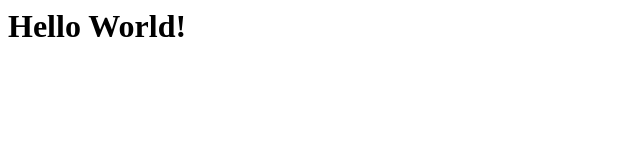
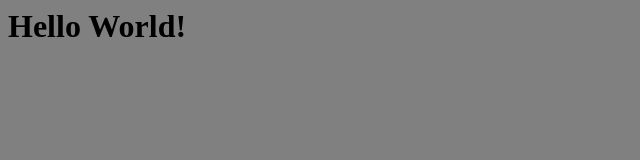
Before and after one commit to JedDrexler/JedDrexler.github.io, a plain HTML site: page index.html in a window 1280 px wide. Shown: the whole page, without its empty margins (0-640 px from the left). Drawn offline with Linux system fonts and the light colour scheme.

Commit message:
.css link added

```diff
--- a/index.html
+++ b/index.html
@@ -1 +1,10 @@
-<h1> Hello World! </h1>
+<html>
+	<head>
+		<link rel="stylesheet" href="custom.css">
+
+
+	</head>
+	<body>
+		<h1> Hello World! </h1>
+	</body>
+</html>
```
